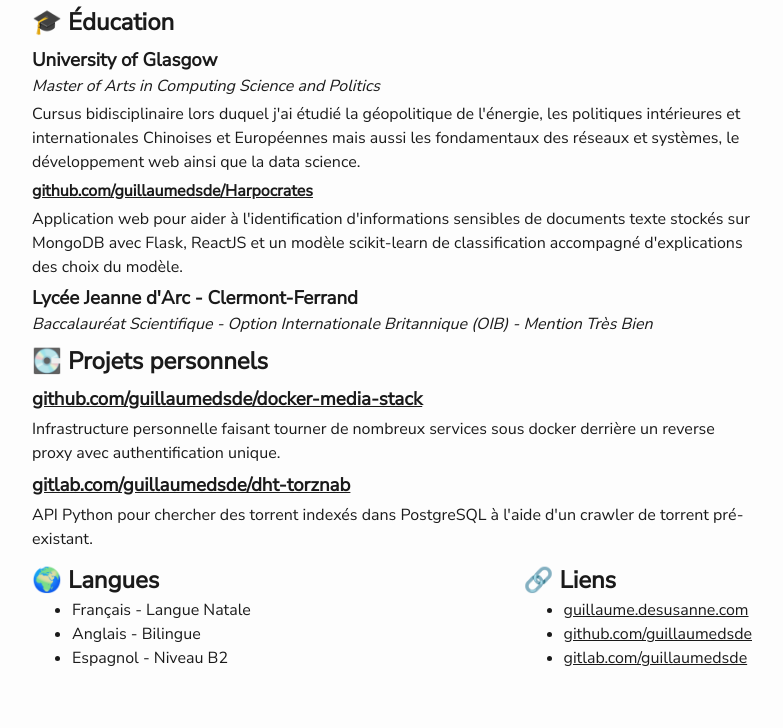
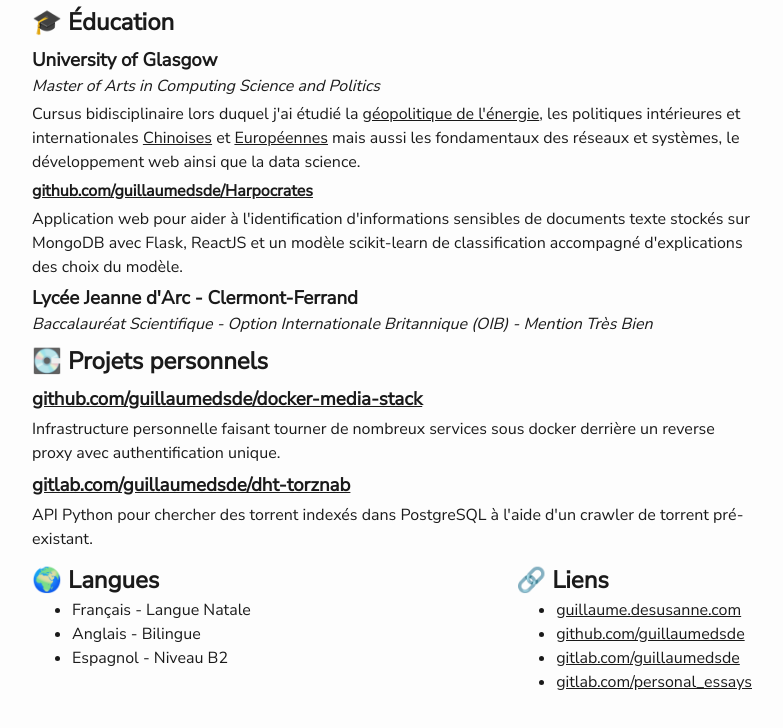
Before and after one commit to guillaumedsde/curriculum-vitae, a plain HTML site: page index.html in a window 1280 px wide. Shown: the part 756-1484 px from the top of the page, without its empty margins (248-1031 px from the left). Drawn offline with Linux system fonts and the light colour scheme.

Commit message:
feat: adds links to essays

```diff
--- a/index.html
+++ b/index.html
@@ -227,9 +227,9 @@
       <em>Master of Arts in Computing Science and Politics</em>
     </p>
     <p>
-      Cursus bidisciplinaire lors duquel j'ai étudié la géopolitique de
-      l'énergie, les politiques intérieures et internationales Chinoises et
-      Européennes mais aussi les fondamentaux des réseaux et systèmes, le
+      Cursus bidisciplinaire lors duquel j'ai étudié la <a href="https://gitlab.com/personal_essays?filter=energy">géopolitique de
+      l'énergie</a>, les politiques intérieures et internationales <a href="https://gitlab.com/personal_essays?filter=china">Chinoises</a> et
+      <a href="https://personal_essays.gitlab.io/eu-politics-essay-cap/main.pdf">Européennes</a> mais aussi les fondamentaux des réseaux et systèmes, le
       développement web ainsi que la data science.
     </p>
     <h4>
@@ -297,6 +297,11 @@
               >gitlab.com/guillaumedsde</a
             >
           </li>
+          <li>
+            <a href="https://gitlab.com/personal_essays/"
+              >gitlab.com/personal_essays</a
+            >
+          </li>
         </ul>
       </div>
     </div>
```
Also changed, not shown: 1 other file.
